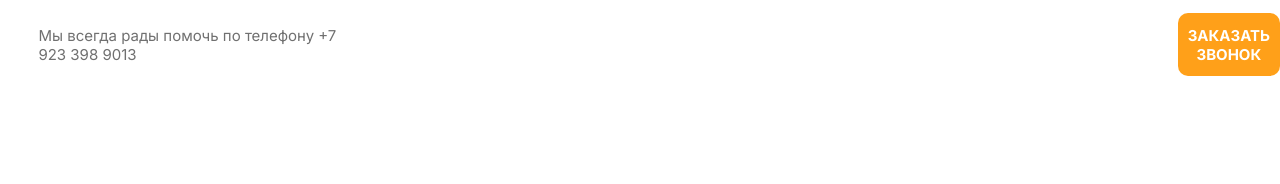
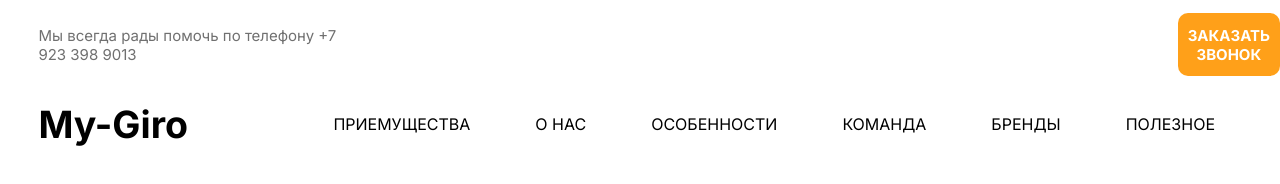
Before and after one commit to AndreyOr0905/Gyroscooter, a plain HTML site: page Project.html in a window 1280 px wide. Drawn offline with Linux system fonts and the light colour scheme.

Commit message:
Add files via upload

```diff
--- a/Project.html
+++ b/Project.html
@@ -19,5 +19,31 @@
         <p> ЗАКАЗАТЬ ЗВОНОК </p>
     </a>
     </header>
+
+    <div class = "Osobenost">
+        <div class="Logo">
+            <h2> My-Giro <h2>
+        </div>
+        <ul class = "Osobenost">
+            <li class = "Osobenost-item">
+                <a href="#theme1" class = "Osobenost-link"> ПРИЕМУЩЕСТВА </a>
+            </li>
+            <li class = "Osobenost-item">
+                <a href="#theme2" class = "Osobenost-link"> О НАС </a>
+            </li>
+            <li class = "Osobenost-item">
+                <a href="#theme3" class = "Osobenost-link"> ОСОБЕННОСТИ </a>
+            </li>
+            <li class = "Osobenost-item">
+                <a href="#theme4" class = "Osobenost-link"> КОМАНДА </a>
+            </li>
+            <li class = "Osobenost-item">
+                <a href="#theme5" class = "Osobenost-link"> БРЕНДЫ </a>
+            </li>
+            <li class = "Osobenost-item">
+                <a href="#theme6" class = "Osobenost-link"> ПОЛЕЗНОЕ </a>
+            </li>
+        </ul>
+    </div>
 </body>
 </html>
--- a/css/style.css
+++ b/css/style.css
@@ -34,3 +34,32 @@
     margin-left: 14%;
     text-decoration: none;
 }
+
+.Logo {
+    margin-left: 3%;
+    size: 30px;
+    margin-top: 1%;
+    margin-bottom: 1%;
+    font-size: 25px;
+    font-weight: bold;
+}
+
+.Osobenost {
+    list-style-type: none;
+    display: flex;
+    align-items: center;
+    justify-content: space-between;
+}
+
+.Osobenost-item {margin-right: 65px;}
+
+.Osobenost-link {
+    color: black;
+    text-decoration: none;
+}
+
+.Osobenost-link:hover {
+    color: black;
+    color: rgb(143, 134, 143);
+    text-decoration: none;
+}
```
